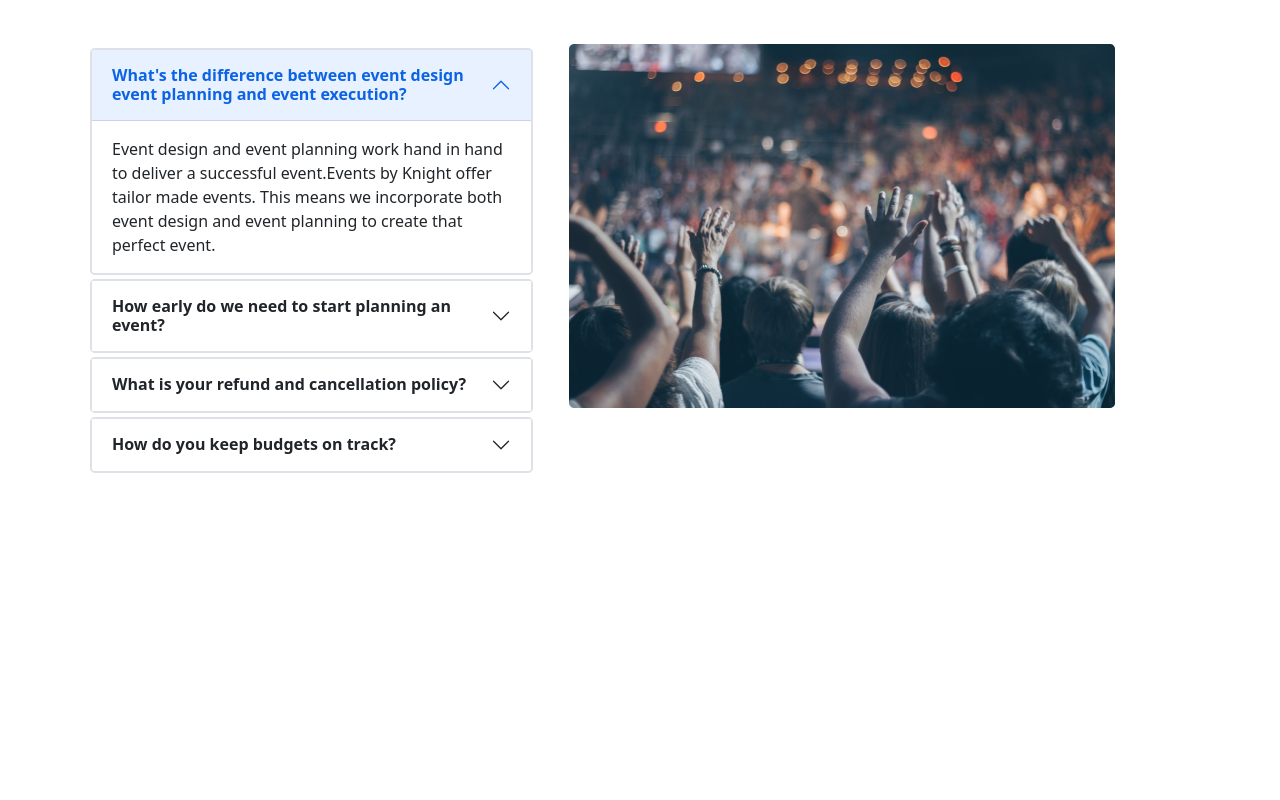
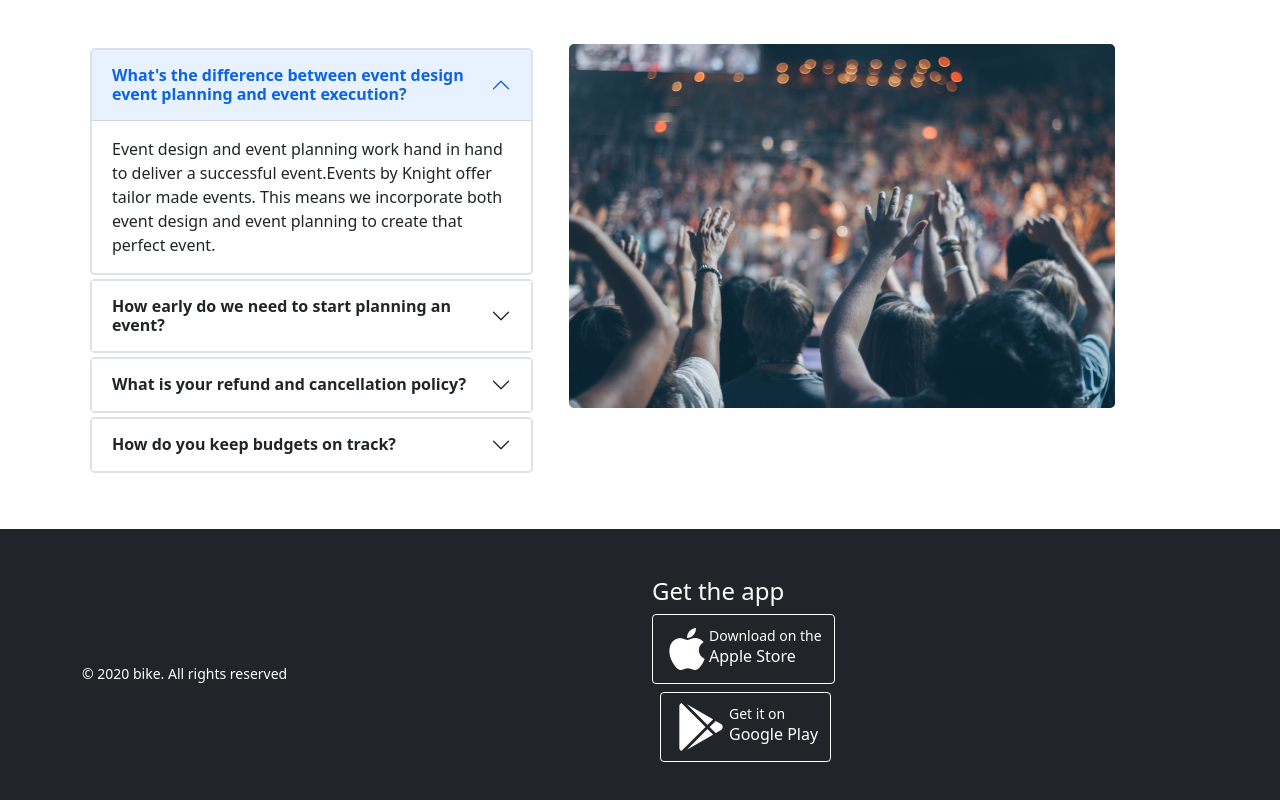
Before and after one commit to PROTTASAKARIM/assignment3-convention-center, a plain HTML site: page index.html in a window 1280 px wide. Shown: the part 1338-2138 px from the top of the page. Before the commit the page ends 1867 px from the top, so only its background shows below. Drawn offline with nearby package versions, Linux system fonts and the light colour scheme.

Commit message:
footer done

```diff
--- a/index.html
+++ b/index.html
@@ -14,7 +14,7 @@
 
 </head>
 
-<body>
+<body class="m-0 p-0">
     <header>
         <!-- navbar -->
         <nav class="navbar navbar-expand-lg navbar-light" style="background-color: #E5E5E5;">
@@ -333,8 +333,50 @@
 
     </main>
 
-    <footer>
+    <footer class="bg-dark text-white p-5">
+        <div class="container">
+            <div class="row">
+                <div class="col-lg-6 col-md-6 col-sm-12 align-self-center">
+                    <small>© 2020 bike. All rights reserved</small>
+                </div>
+                <div class="col-lg-6 col-md-6 col-sm-12 align-self-center">
+                    <h4>Get the app</h4>
 
+                    <a href="https://www.apple.com/store" target="_blank">
+                        <button type="button" class="btn btn-dark border border-white">
+                            <div class="d-flex align-items-center">
+                                <div class="m-1">
+                                    <i class="fab fa-apple fa-3x"></i>
+                                </div>
+                                <div class="text-start">
+                                    <small>Download on the</small>
+                                    <br>
+                                    <h6>Apple Store</h6>
+                                </div>
+                            </div>
+
+                        </button>
+                    </a>
+                    <br>
+                    <a href="https://play.google.com/store/apps" target="_blank">
+                        <button type="button" class="btn btn-dark border border-white m-2">
+                            <div class="d-flex align-items-center">
+                                <div class="m-1">
+                                    <i class="fab fa-google-play fa-3x"></i>
+                                </div>
+                                <div class="text-start">
+                                    <small>Get it on</small>
+                                    <br>
+                                    <h6>Google Play</h6>
+                                </div>
+                            </div>
+
+                        </button>
+                    </a>
+                </div>
+
+            </div>
+        </div>
 
     </footer>
 
```
